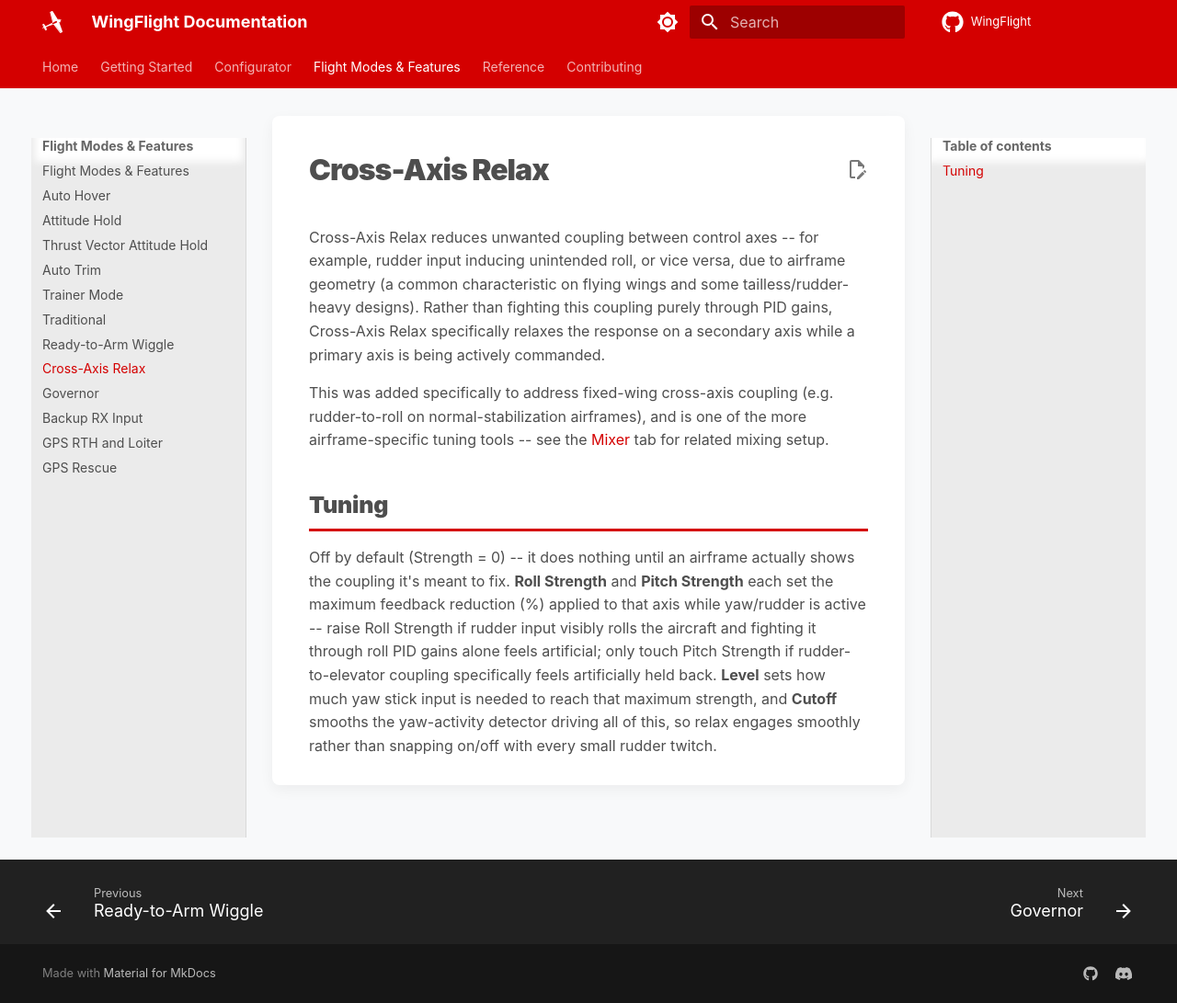
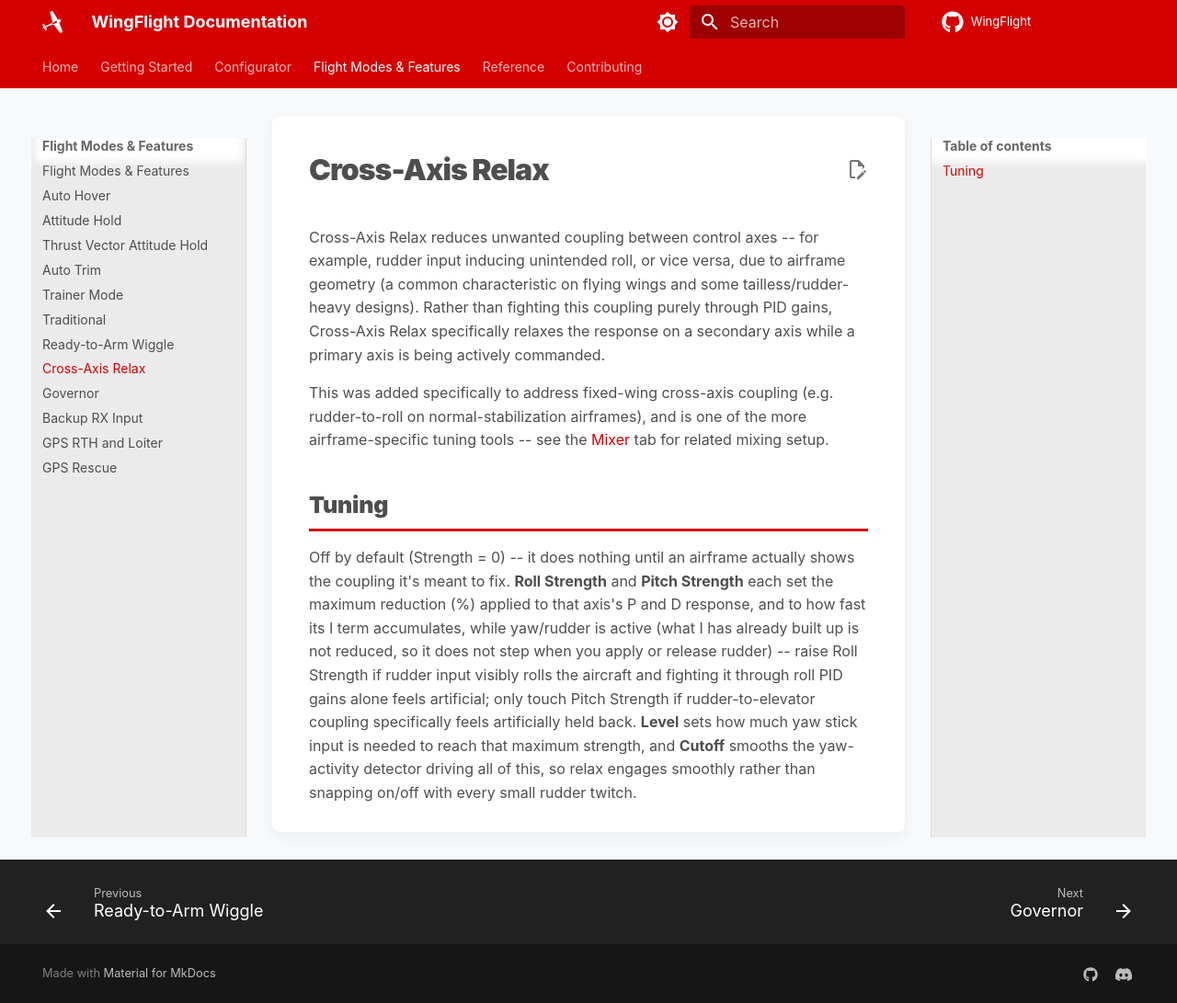
Before and after one commit to WingFlight/wingflight-docs, an MkDocs documentation site: the page built from docs/flight-modes/cross-axis-relax.md, in a window 1280 px wide and 1091 px high. Shown: the whole window at 92% size. Built offline with MkDocs 1.6.1 and Material for MkDocs 9.7.7, drawn with Linux system fonts in a browser that asks for light colours.

Commit message:
Document that cross-axis relax scales the I accumulation, not the I output (#32)
Firmware PR #137 changes cross-axis relax to slow the I accumulation only,
instead of also scaling the I output, which made I step when rudder was applied
and released (issue #112, defect L-3).

- flight-dynamics: correct the I row of the PID term table, describe the
  cross-axis relax design decision, and mark L-3 as fixed
- Cross-Axis Relax page: say Strength applies to P and D and to how fast I
  accumulates, and that what I has already built up is not reduced

Co-authored-by: Rob Thomson <rob@rt-rc.com>
Co-authored-by: Claude Sonnet 5 <noreply@anthropic.com>

```diff
--- a/docs/flight-modes/cross-axis-relax.md
+++ b/docs/flight-modes/cross-axis-relax.md
@@ -16,8 +16,10 @@ tab for related mixing setup.
 
 Off by default (Strength = 0) -- it does nothing until an airframe actually
 shows the coupling it's meant to fix. **Roll Strength** and **Pitch
-Strength** each set the maximum feedback reduction (%) applied to that axis
-while yaw/rudder is active -- raise Roll Strength if rudder input visibly
+Strength** each set the maximum reduction (%) applied to that axis's P and D
+response, and to how fast its I term accumulates, while yaw/rudder is active
+(what I has already built up is not reduced, so it does not step when you
+apply or release rudder) -- raise Roll Strength if rudder input visibly
 rolls the aircraft and fighting it through roll PID gains alone feels
 artificial; only touch Pitch Strength if rudder-to-elevator coupling
 specifically feels artificially held back. **Level** sets how much yaw
```
Also changed, not shown: docs/contributing/tech/flight-dynamics.md (+3 -3 lines).
